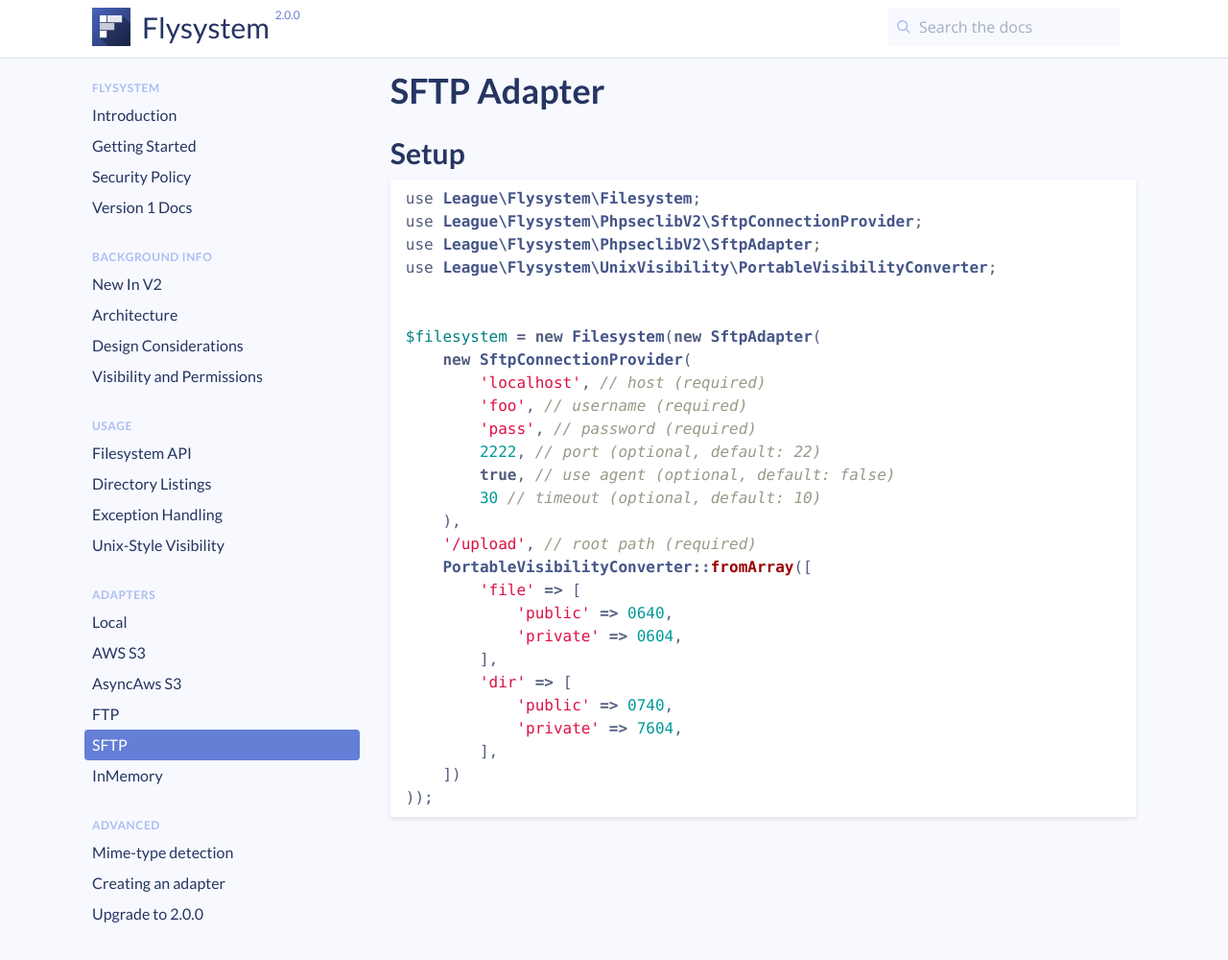
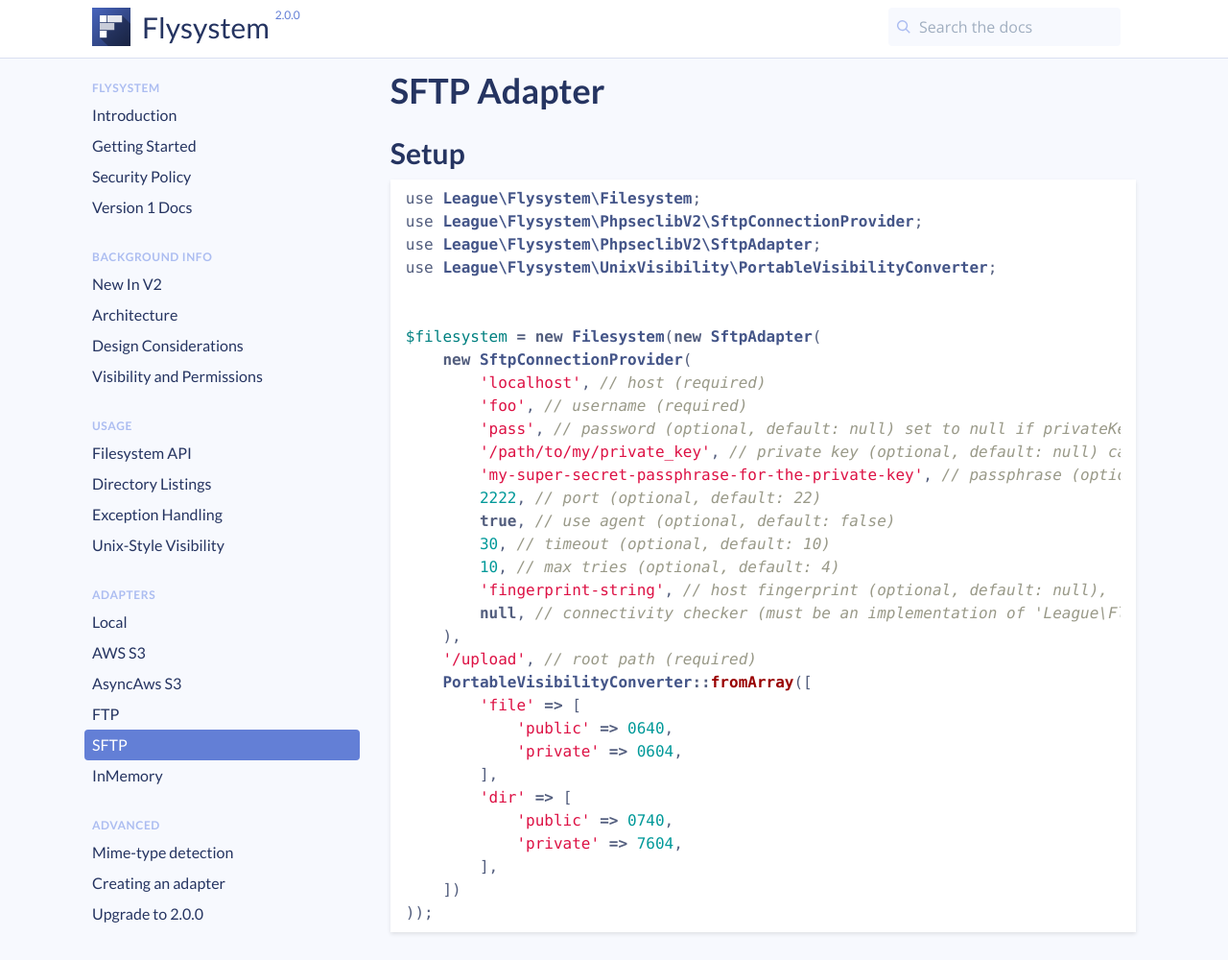
Before and after one commit to thephpleague/flysystem, a Jekyll site: the page built from v2/adapter/sftp.md, in a window 1280 px wide and 1000 px high. Shown: the whole window at 96% size. Built offline with Jekyll 4.4.1, drawn with Linux system fonts in a browser that asks for light colours; comment, search, counter and statistics services are not loaded.

Commit message:
[BUGFIX] Update SftpConnectionProvider arguments
The docs state a wrong order of arguments of the
SftpConnectionProvider constructor, which people
might be using when starting with Flysystem SFTP.

This change tries to document most of the constructor
arguments used for the SftpConnectionProvider.

```diff
--- a/v2/adapter/sftp.md
+++ b/v2/adapter/sftp.md
@@ -17,10 +17,15 @@ $filesystem = new Filesystem(new SftpAdapter(
     new SftpConnectionProvider(
         'localhost', // host (required)
         'foo', // username (required)
-        'pass', // password (required)
+        'pass', // password (optional, default: null) set to null if privateKey is used
+        '/path/to/my/private_key', // private key (optional, default: null) can be used instead of password, set to null if password is set
+        'my-super-secret-passphrase-for-the-private-key', // passphrase (optional, default: null), set to null if privateKey is not used or has no passphrase
         2222, // port (optional, default: 22)
         true, // use agent (optional, default: false)
-        30 // timeout (optional, default: 10)
+        30, // timeout (optional, default: 10)
+        10, // max tries (optional, default: 4)
+        'fingerprint-string', // host fingerprint (optional, default: null),
+        null, // connectivity checker (must be an implementation of 'League\Flysystem\PhpseclibV2\ConnectivityChecker' to check if a connection can be established (optional, omit if you don't need some special handling for setting reliable connections)
     ),
     '/upload', // root path (required)
     PortableVisibilityConverter::fromArray([
```
